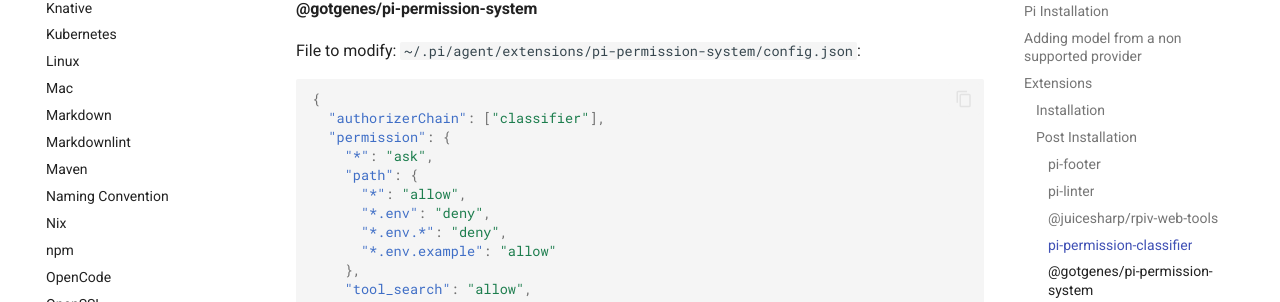
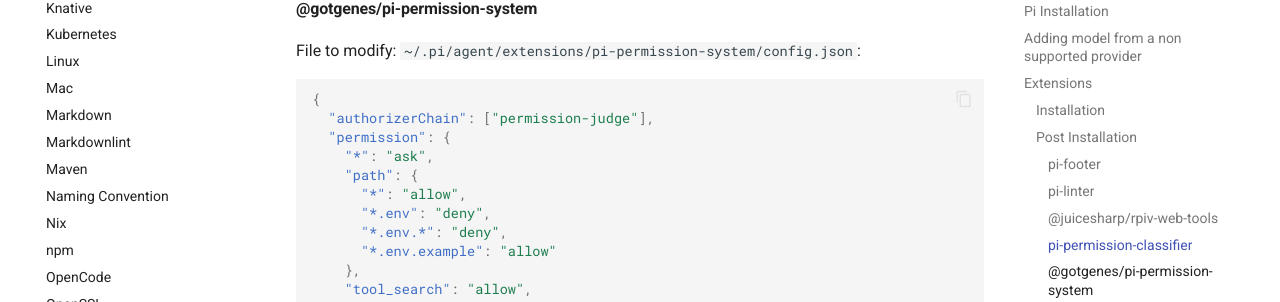
Before and after one commit to woernfl/cheatsheets, an MkDocs documentation site: the page built from docs/pi.md, in a window 1280 px wide and 900 px high, scrolled down 8164 px. Shown: the part 151-453 px from the top of the window. Built offline with MkDocs 1.6.1 and Material for MkDocs 9.7.7, drawn with Linux system fonts in a browser that asks for light colours; comment, search, counter and statistics services are not loaded.

Commit message:
Update pi.md (#564)

````diff
--- a/docs/pi.md
+++ b/docs/pi.md
@@ -387,7 +387,7 @@ File to modify: `~/.pi/agent/extensions/pi-permission-system/config.json`:
 
 ```json
 {
-  "authorizerChain": ["classifier"],
+  "authorizerChain": ["permission-judge"],
   "permission": {
     "*": "ask",
     "path": {
````
